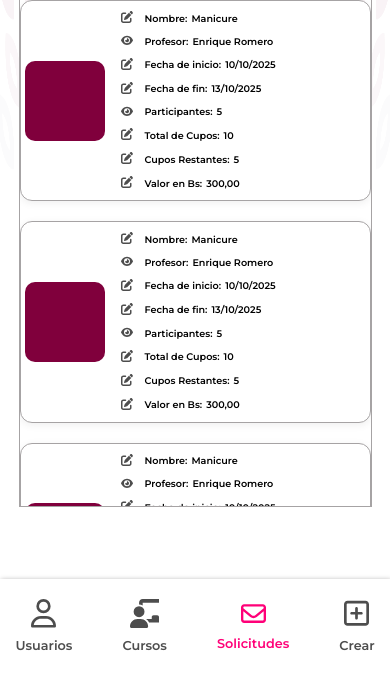
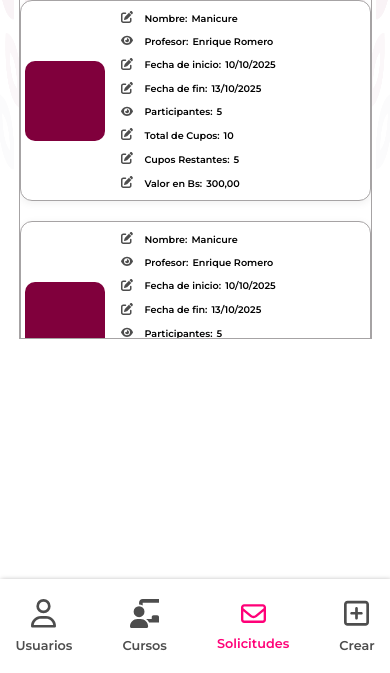
Before and after one commit to Emcahell/imaf-project, a PHP site: page /pages/admin/solicitudes.html in a window 390 px wide. Shown: the part 171-844 px from the top of the page. Run offline with PHP 8.4, Linux system fonts and the light colour scheme.

Commit message:
solicitude3s

```diff
--- a/styles/solicitudes.css
+++ b/styles/solicitudes.css
@@ -169,6 +169,9 @@ section {
     padding: 10px 4px;
     height: max-content;
   }
+  .contenido {
+    max-height: 40vh;
+  }
 }
 @media (max-width: 660px) {
   .filter {
```
